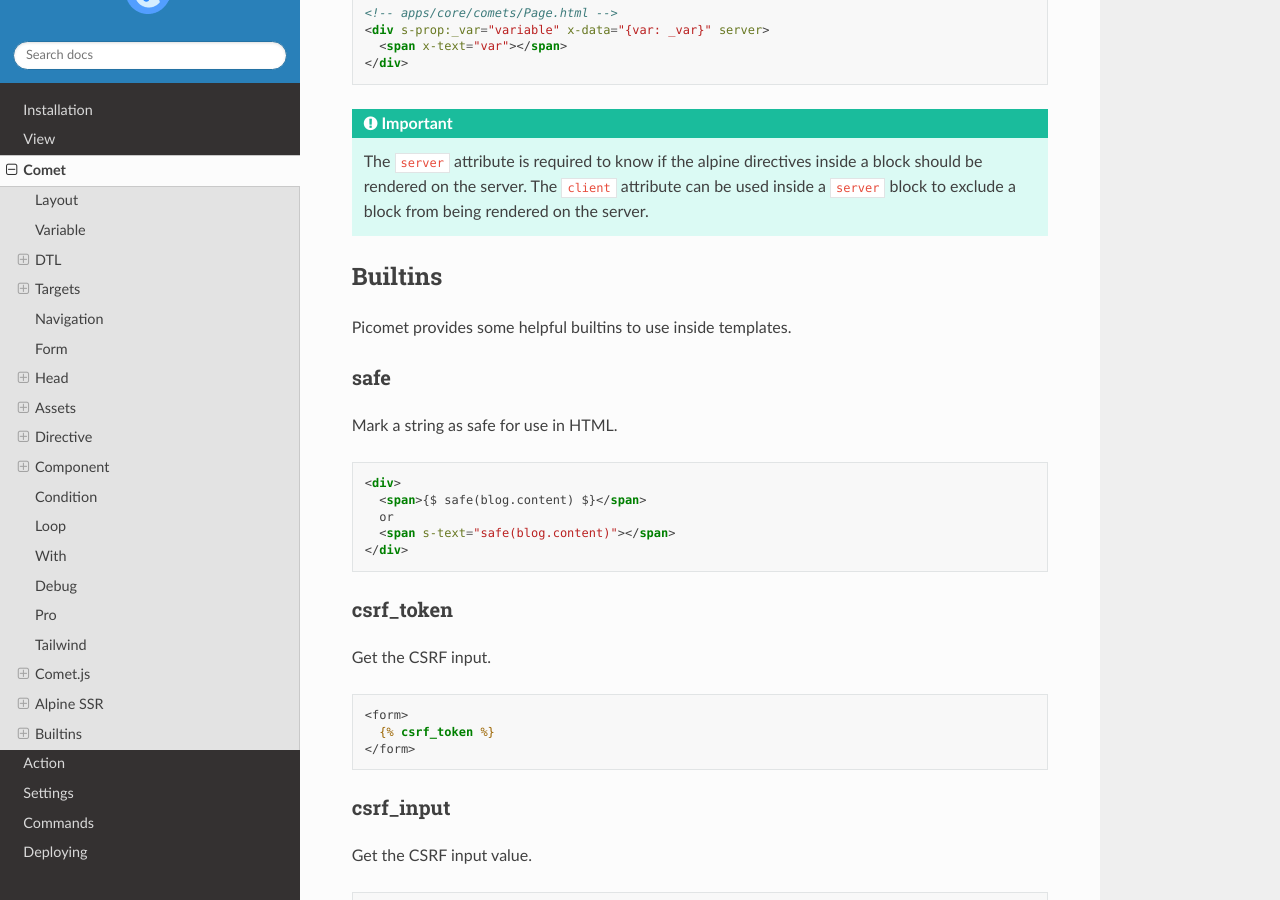
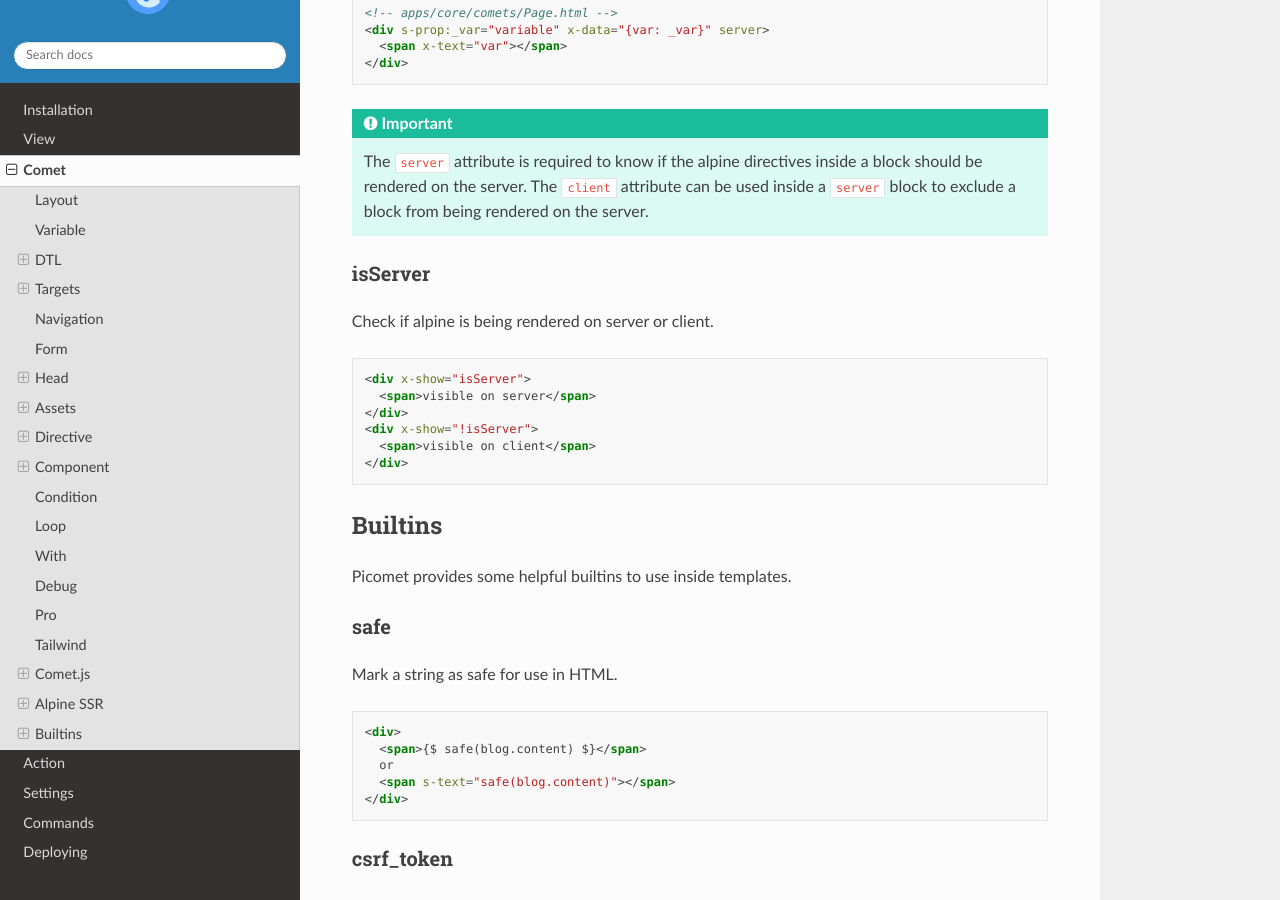
Before and after one commit to picomet/picomet, a Sphinx documentation site: the page built from docs/source/comet.rst, in a window 1280 px wide and 900 px high, scrolled down 11914 px. Built offline with Sphinx 7.4.7 and the Read the Docs theme 2.0.0, drawn with Linux system fonts in a browser that asks for light colours.

Commit message:
docs: add isServer var

```diff
--- a/docs/source/comet.rst
+++ b/docs/source/comet.rst
@@ -665,6 +665,20 @@
 .. important::
   The ``server`` attribute is required to know if the alpine directives inside a block should be rendered on the server. The ``client`` attribute can be used inside a ``server`` block to exclude a block from being rendered on the server.
 
+isServer
+~~~~~~~~
+
+Check if alpine is being rendered on server or client.
+
+.. code-block:: html
+
+  <div x-show="isServer">
+    <span>visible on server</span>
+  </div>
+  <div x-show="!isServer">
+    <span>visible on client</span>
+  </div>
+
 
 Builtins
 --------
```
